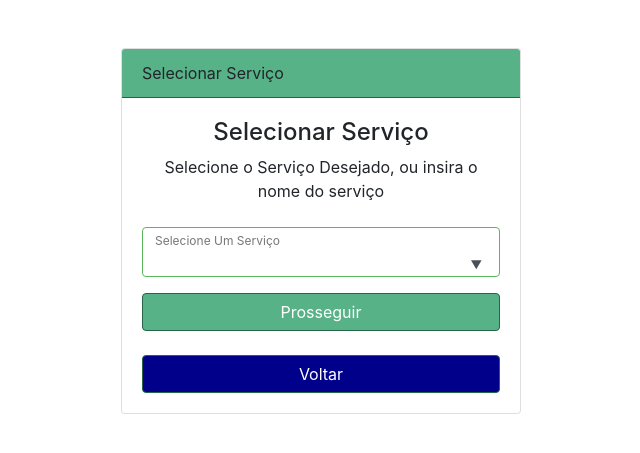
After one commit to johnnyfsa/projetoNafUnifacs, a PHP site: page /selectService1.php in a window 1280 px wide. The commit adds this page. Shown: the top 453 px of the page, without its empty margins (319-959 px from the left). Run offline with PHP 8.4, Linux system fonts and the light colour scheme; data comes from the database, SQL or seed files in the repository.

Commit message:
alteração em select service

```diff
--- a/DateChoser.php
+++ b/DateChoser.php
@@ -157,7 +157,7 @@ for($day=1; $day <= $day_count;$day++, $str++)
       </table>
     </div>
     <div class="options">
-        <a class="Back" href="selectService.php"> Go Back</a>
+        <a class="Back" href="selectService1.php"> Go Back</a>
     </div>
   </body>
 </html>
--- a/index.php
+++ b/index.php
@@ -86,7 +86,7 @@ $rslt =  $connection->query($sql);
             </li>
           </ol>
           <div class="col-sm-9 col-md-8 col-lg-12">
-            <a href="selectService.php" class="btn btn-block" style="background-color:darkblue; color:white;"> Agendar Novo Serviço </a>
+            <a href="selectService1.php" class="btn btn-block" style="background-color:darkblue; color:white;"> Agendar Novo Serviço </a>
           </div>
 
           <!-- DataTables Example -->
--- /dev/null
+++ b/selectService1.php
@@ -0,0 +1,94 @@
+<?php
+session_start();
+include 'connect.php';
+$sql1="SELECT * FROM services";
+$rslt1=$connection->query($sql1);
+ ?>
+<!DOCTYPE html>
+<html lang="en">
+
+  <head>
+
+    <meta charset="utf-8">
+    <meta http-equiv="X-UA-Compatible" content="IE=edge">
+    <meta name="viewport" content="width=device-width, initial-scale=1, shrink-to-fit=no">
+    <meta name="description" content="">
+    <meta name="author" content="">
+
+    <title>NAF- Esqueceu sua Senha?</title>
+
+    <!-- Bootstrap core CSS-->
+    <link href="vendor/bootstrap/css/bootstrap.min.css" rel="stylesheet">
+
+    <!-- Custom fonts for this template-->
+    <link href="vendor/fontawesome-free/css/all.min.css" rel="stylesheet" type="text/css">
+
+    <!-- Custom styles for this template-->
+    <link href="css/sb-admin.css" rel="stylesheet">
+    <style media="screen">
+      .card-header,.btn
+      {
+        background-color: #57B288;
+        border-color: #276549;
+      }
+      .btn:hover
+      {
+        background-color: #276549;
+      }
+    .form-control:focus
+    {
+      border-color: #5cb85c;
+      box-shadow: none;
+      -webkit-box-shadow: none;
+    }
+    </style>
+  </head>
+
+  <body>
+
+    <div class="container">
+      <div class="card card-login mx-auto mt-5">
+        <div class="card-header">Selecionar Serviço</div>
+        <div class="card-body">
+          <div class="text-center mb-4">
+            <h4>Selecionar Serviço</h4>
+            <p>Selecione o Serviço Desejado, ou insira o nome do serviço</p>
+          </div>
+          <form action="DateChoser.php" method="post" id="serviceForm">
+            <div class="form-group">
+              <div class="form-label-group">
+                <input class="form-control" id="selectService" type="text" name="selectedService" list="services" required="required" autofocus="autofocus"/>
+                <datalist class="serviceList" id="services">
+                  <?php
+                    if (mysqli_num_rows($rslt1)>0)
+                    {
+                      while ($row=$rslt1->fetch_assoc())
+                      {
+                        echo "<option id=\"opt".$row["service_id"]. "value=\"".$row["service_id"]."\">".$row["description"]."</option>";
+
+                      }
+                    }
+                   ?>
+                </datalist>
+                <label for="selectService">Selecione Um Serviço</label>
+              </div>
+            </div>
+            <button style="color:white;" class="btn btn-primary btn-block" type="submit" form="serviceForm">Prosseguir</button>
+          </form>
+          <div class="text-center"><br>
+            <a style="color:white; background-color:darkblue;" class="btn btn-primary btn-block" href="index.php">Voltar</a>
+          </div>
+        </div>
+      </div>
+    </div>
+
+    <!-- Bootstrap core JavaScript-->
+    <script src="vendor/jquery/jquery.min.js"></script>
+    <script src="vendor/bootstrap/js/bootstrap.bundle.min.js"></script>
+
+    <!-- Core plugin JavaScript-->
+    <script src="vendor/jquery-easing/jquery.easing.min.js"></script>
+
+  </body>
+
+</html>
```
